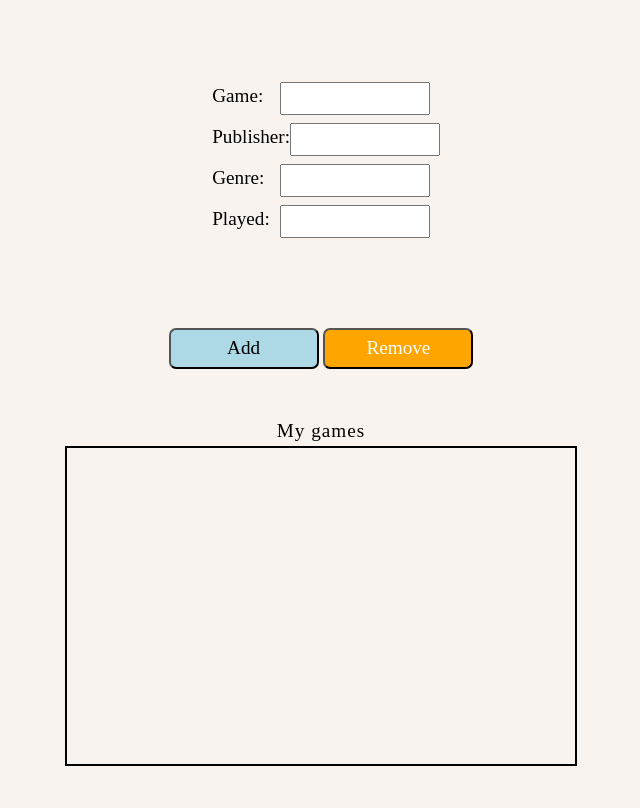
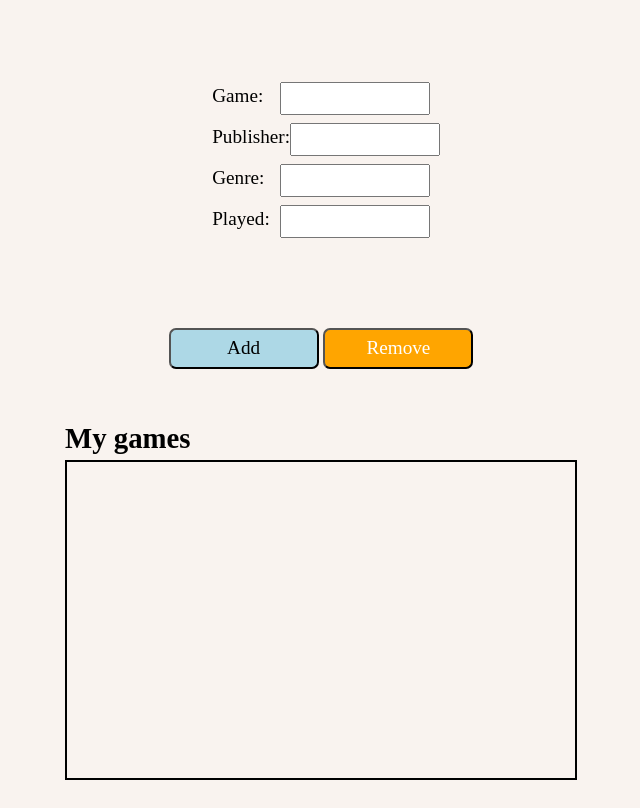
Before and after one commit to renegade-404/library, a website built with webpack: page newOne/src/new-index.html in a window 1280 px wide. Shown: the whole page, without its empty margins (319-959 px from the left). Built offline with nearby package versions, Linux system fonts and the light colour scheme.

Commit message:
add wrapper for the table

```diff
--- a/newOne/src/new-index.html
+++ b/newOne/src/new-index.html
@@ -30,12 +30,15 @@
     <button class="add off">Add</button>
     <button class="remove">Remove</button>
   </div>
-  <table>
-    <caption>
-      My games
-    </caption>
-    <tbody></tbody>
-  </table>
+  <div class="table-container">
+    <h2>My games</h2>
+    <table>
+      <caption hidden>
+        My games
+      </caption>
+      <tbody></tbody>
+    </table>
+  </div>
 </body>
 
 </html>
```
